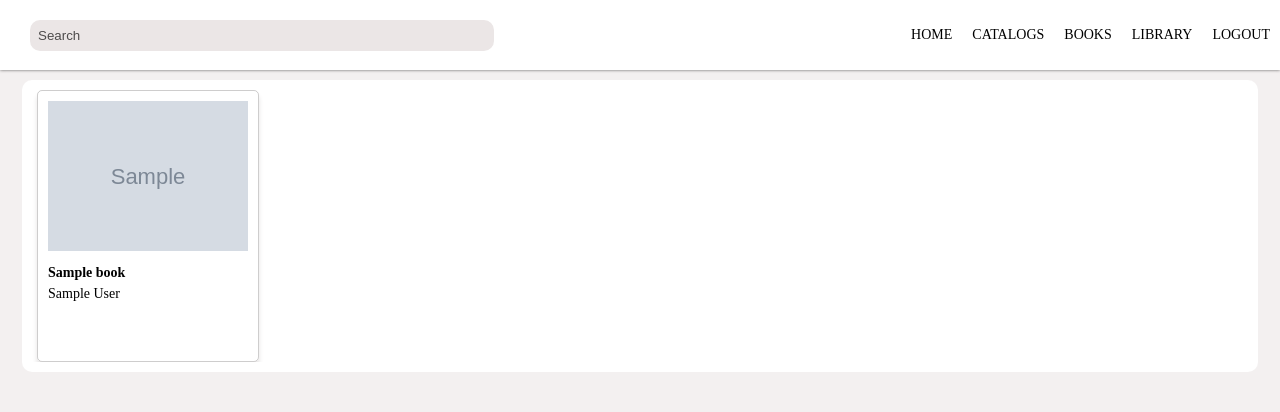
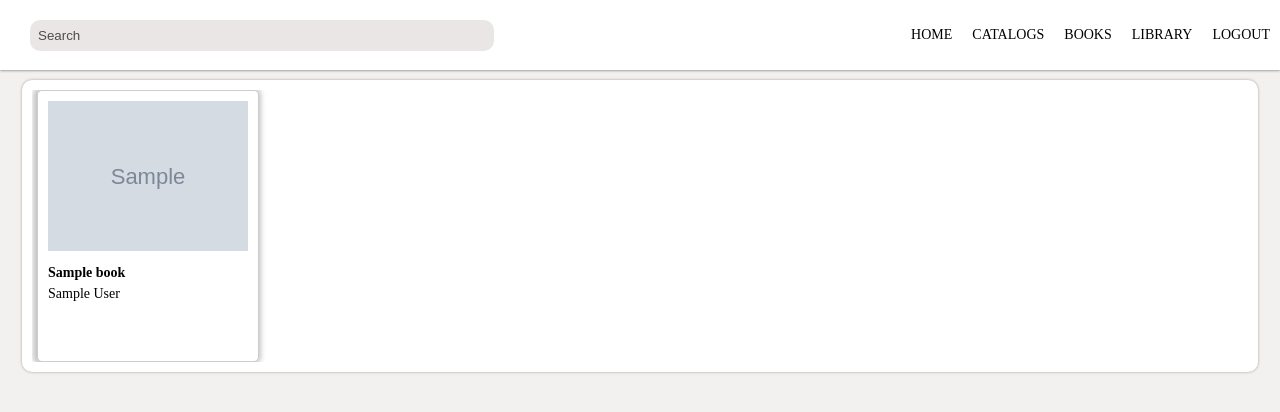
Before and after one commit to yvsKaan/audio_ebook, a Django app: page /books/ in a window 1280 px wide. Shown: the top 412 px of the page. Run offline with Django 4.2, Linux system fonts and the light colour scheme; a user stored in the database is signed in; tables that the repository leaves empty hold one stand-in row (values such as "Sample post"); grey boxes marked "Sample" are stand-in pictures.

Commit message:
catalog subscribe button fix

```diff
--- a/audio_ebook/static/css/cataloglist.css
+++ b/audio_ebook/static/css/cataloglist.css
@@ -5,6 +5,7 @@
     background-color: white;
     margin: 10px auto;
     border-radius: 10px;
+    box-shadow: 0 0 3px 0 rgb(165, 159, 159);
 }
 
 .context .context-title{
@@ -26,9 +27,11 @@
     cursor: pointer;
 }
 .catalog{
-    border-bottom: 1px solid rgba(94, 90, 90, 0.3);
     padding-bottom: 20px;
     margin-bottom: 10px;
+}
+.catalog:not(:last-child){
+    border-bottom: 1px solid rgba(94, 90, 90, 0.3);
 }
 .booklist{
     display: flex;
@@ -43,7 +46,7 @@
     padding: 10px;
     border: 1px solid rgba(94, 90, 90, 0.3);
     border-radius: 5px;
-    box-shadow: 0 5px 5px 0 rgb(228, 226, 226);
+    box-shadow: -1px 0px 5px 3px rgba(171,171,171,0.69);
     text-align: left;
     overflow: hidden;
 }
--- a/audio_ebook/static/css/context.css
+++ b/audio_ebook/static/css/context.css
@@ -31,6 +31,7 @@
     margin: auto;
     border-bottom: 1px solid rgb(255, 0,0 );
     border-radius: 10px;
+    box-shadow: 0 0 3px 0 rgb(165, 159, 159);
     padding: 10px 0;
 }
 .context-title{
@@ -59,7 +60,7 @@
     padding: 30px 20px;
     border: 1px solid rgba(94, 90, 90, 0.3);
     border-radius: 5px;
-    box-shadow: 0 5px 5px 0 rgb(228, 226, 226);
+    box-shadow: -1px 0px 5px 3px rgba(171,171,171,0.69);
     text-align: left;
     overflow: hidden;
 }
--- a/audio_ebook/templates/cataloglist.html
+++ b/audio_ebook/templates/cataloglist.html
@@ -32,12 +32,16 @@
                             {{ catalog.catalog_title }}
                         </div>
                         <div class="context-subscribe">
+                            {% for sub in user_subsribe%}
+                            {% if sub.catalog != catalog %}
                                 <form method="POST">
                                     {% csrf_token %}
                                     <input type="hidden" name="username" value="{{user.id}}">
                                     <input type="hidden" name="catalog" value="{{catalog.id}}">
                                     <input type="submit" value="Subscribe"/>
                                 </form>
+                            {% endif %}
+                            {% endfor %}
                         </div>
                     </div>
                     <div class="booklist">
--- a/audio_ebook/templates/index.html
+++ b/audio_ebook/templates/index.html
@@ -33,7 +33,7 @@
             {% if search is not None %}
                 {% for catalog in catalog_list%}
                     <div class="context-title">
-                        {{ catalog.genre }}
+                        {{ catalog.catalog_title }}
                     </div>
                     <div class="booklist">
                     {% for book in catalog.booklist.all %}
```
Lines whose indentation alone changed are shown as unchanged.
